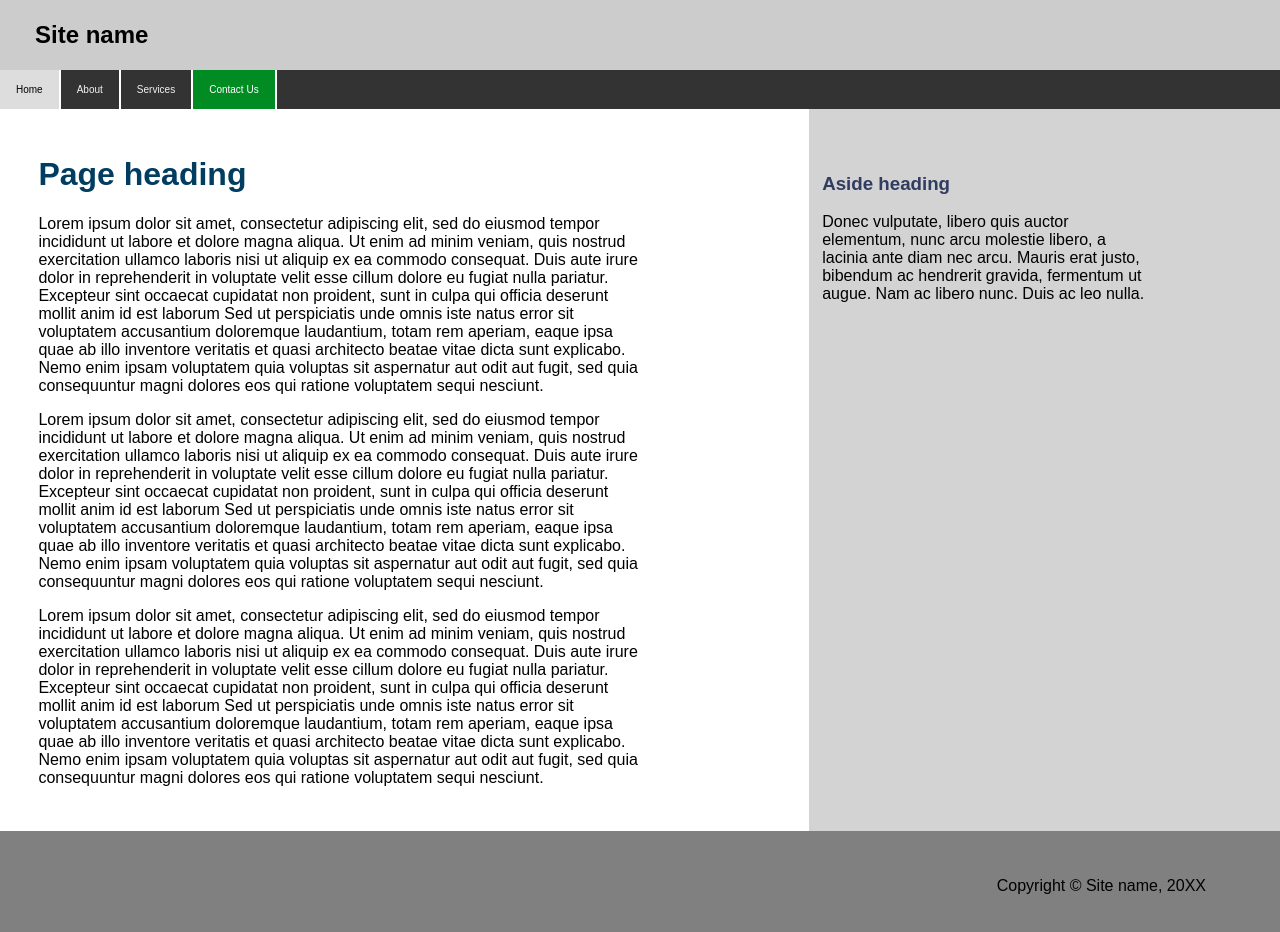
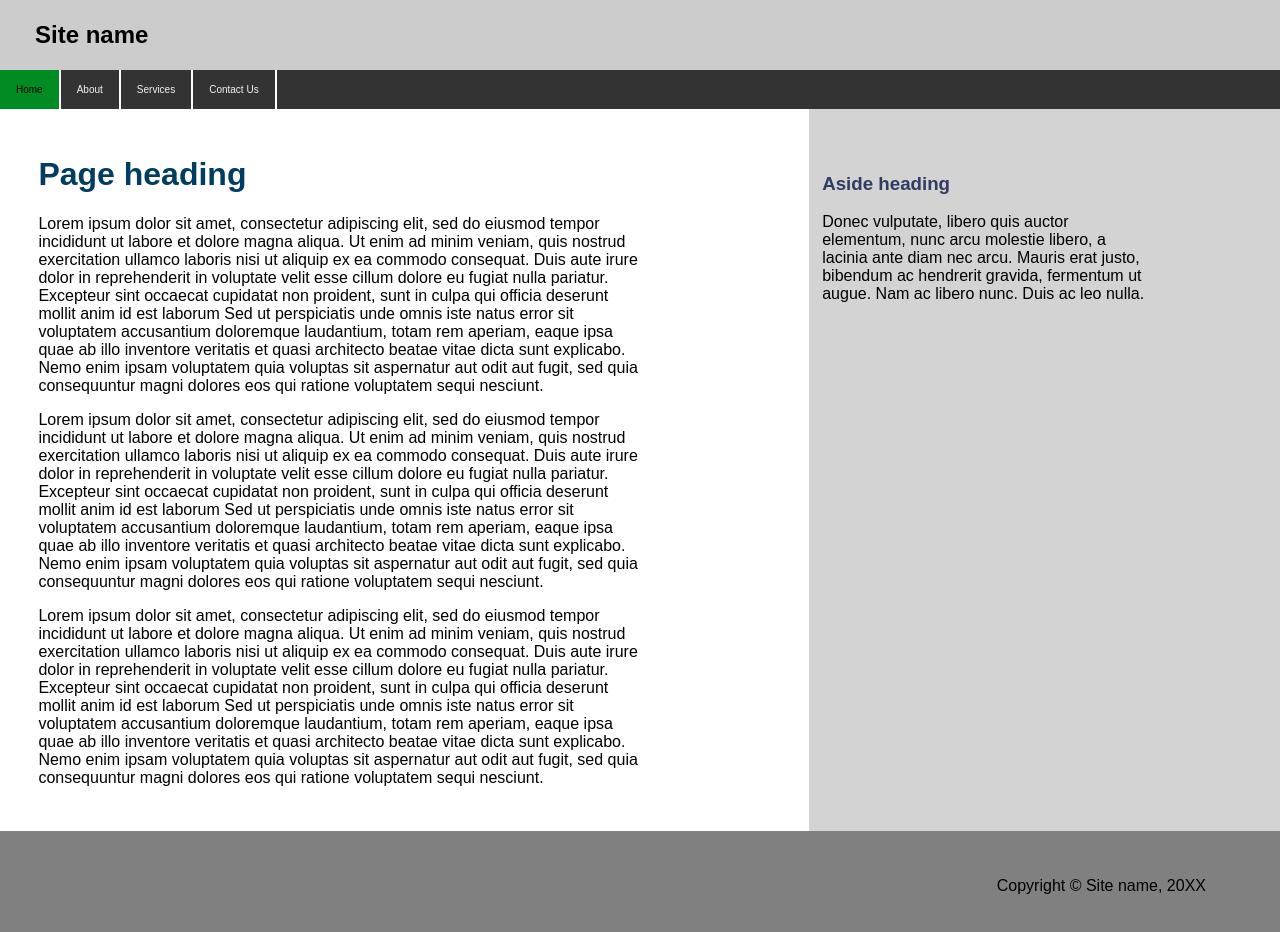
Before and after one commit to SauhardMishra/TemplateTask2, a plain HTML site: page src/index.html in a window 1280 px wide. In both pictures the pointer is over the link "Home". Drawn offline with Linux system fonts and the light colour scheme.

Commit message:
Navigation Fixed

```diff
--- a/src/style.css
+++ b/src/style.css
@@ -33,14 +33,14 @@ body {
 }
 
 .topnav a:hover {
-  background-color: #ddd;
+  background-color: rgb(0, 140, 34);
   color: black;
 }
 
-.topnav a.active {
+/* .topnav a.active {
   background-color: rgb(0, 140, 34);
   color: white;
-}
+} */
 
 /* Main Content CSS */
 
```
